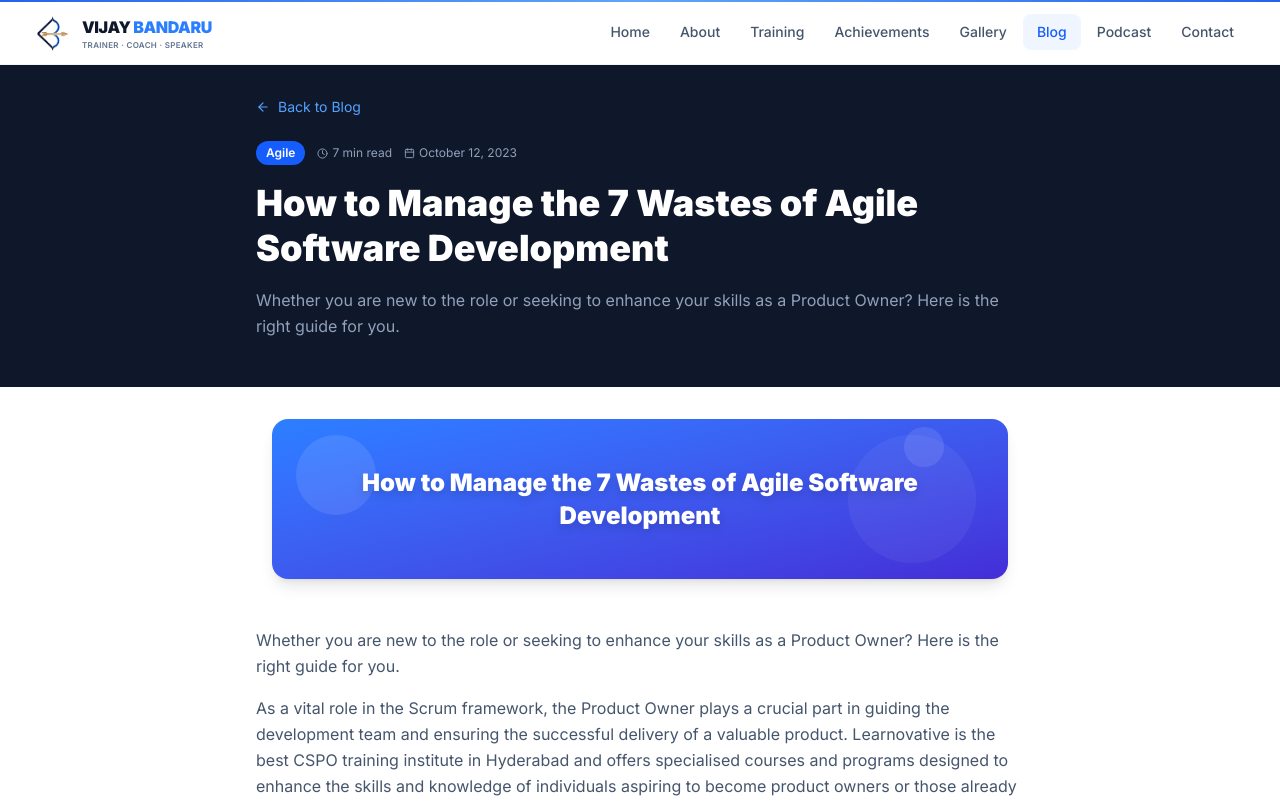
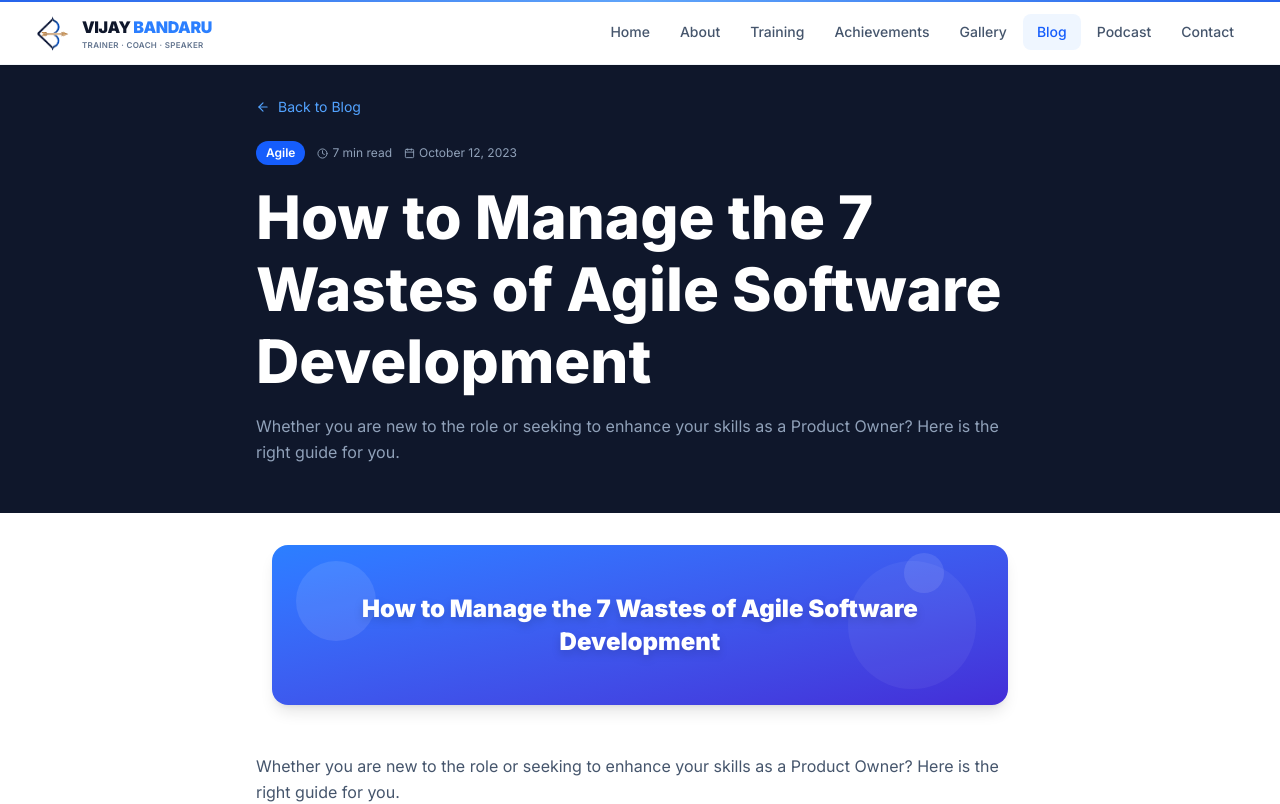
Before and after one commit to Surya-Anirudh/vijay-bandaru-website, a React (Vite) app: page /blog/7-wastes-of-agile-software-development in a window 1280 px wide. Shown: the top 804 px of the page. Built offline with nearby package versions, Linux system fonts and the light colour scheme.

Commit message:
style: larger bolder blog titles (48-60px, font-extrabold, line-height 1.2)

```diff
--- a/src/pages/Blog.tsx
+++ b/src/pages/Blog.tsx
@@ -23,7 +23,7 @@ export default function Blog() {
                       <span className="text-xs font-semibold text-blue-600 bg-blue-50 px-2.5 py-0.5 rounded-full">{post.category}</span>
                       <span className="flex items-center gap-1 text-xs text-slate-400"><Clock size={11} />{post.readTime}</span>
                     </div>
-                    <h2 className="text-slate-900 font-bold text-lg leading-snug mb-2 group-hover:text-blue-600 transition-colors">{post.title}</h2>
+                    <h2 className="text-slate-900 font-extrabold text-2xl leading-[1.2] mb-2 group-hover:text-blue-600 transition-colors">{post.title}</h2>
                     <p className="text-slate-500 text-sm leading-relaxed line-clamp-2">{post.excerpt}</p>
                   </div>
                   <ArrowRight size={18} className="shrink-0 text-slate-300 group-hover:text-blue-500 group-hover:translate-x-1 transition-all mt-1" />
--- a/src/pages/BlogPost.tsx
+++ b/src/pages/BlogPost.tsx
@@ -318,7 +318,7 @@ export default function BlogPost() {
             <span className="flex items-center gap-1 text-slate-400 text-xs"><Clock size={11} />{post.readTime}</span>
             <span className="flex items-center gap-1 text-slate-400 text-xs"><Calendar size={11} />{post.date}</span>
           </div>
-          <h1 className="text-3xl md:text-4xl font-black text-white leading-tight mb-4">{post.title}</h1>
+          <h1 className="text-5xl md:text-6xl font-extrabold text-white leading-[1.2] mb-4">{post.title}</h1>
           <p className="text-slate-400 text-base leading-relaxed">{post.excerpt}</p>
         </div>
       </div>
```
